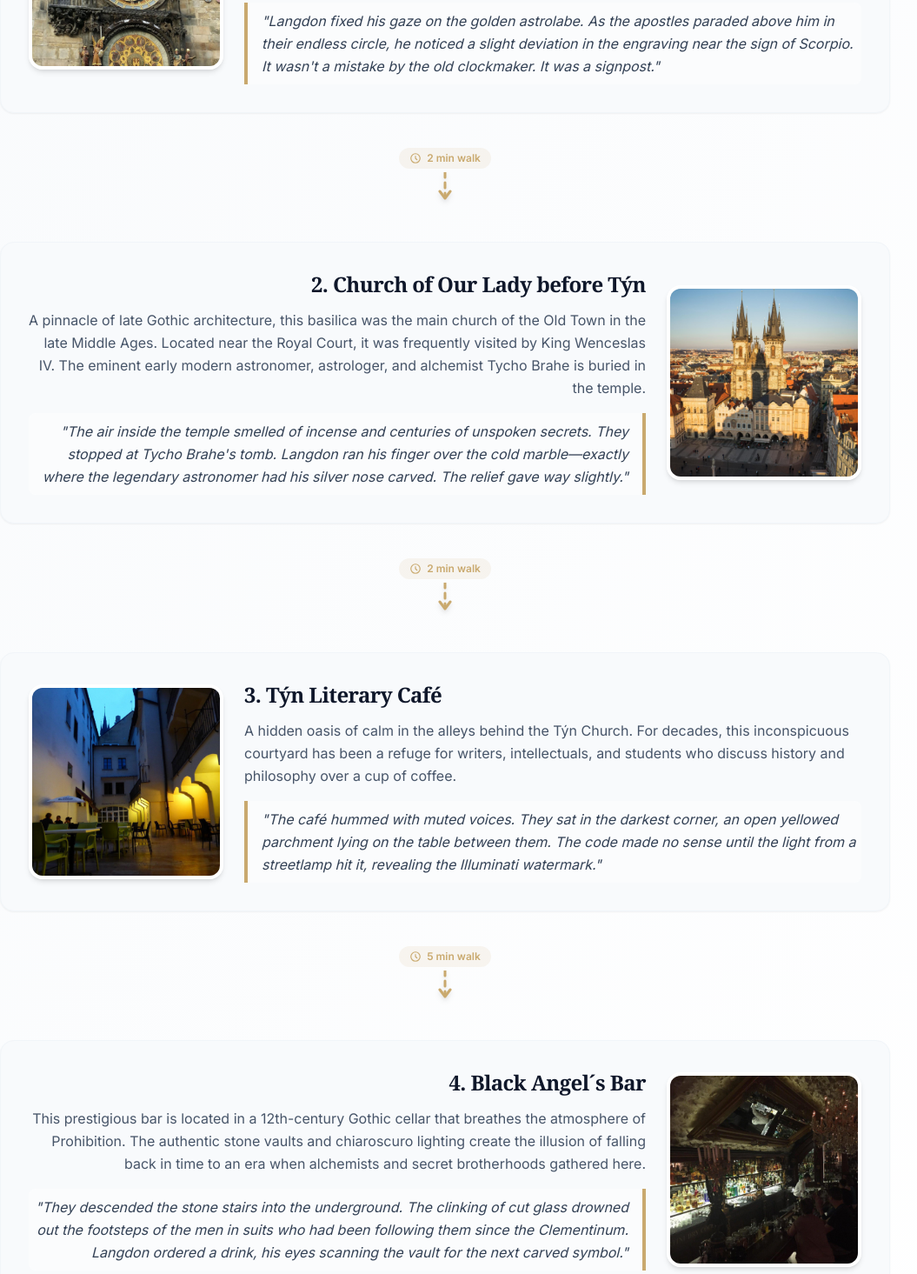
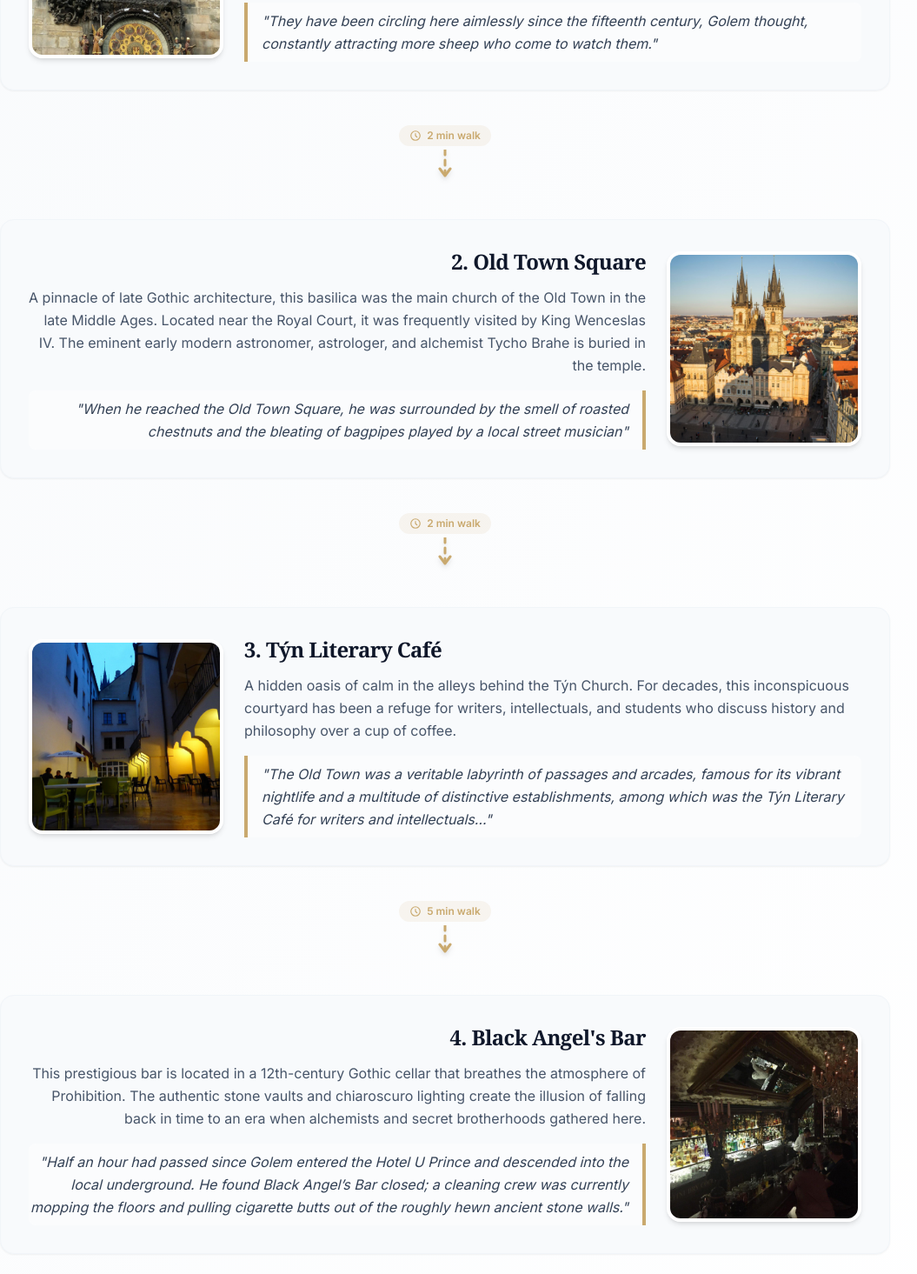
Before and after one commit to zsvkarty/brown, a website: page index.html in a window 1280 px wide. Shown: the part 1323-2788 px from the top of the page at 87% size, without its empty margins (128-1183 px from the left). Drawn offline with Linux system fonts and the light colour scheme; a web font is replaced by a local one.

Commit message:
index tour update

```diff
--- a/index.html
+++ b/index.html
@@ -153,9 +153,7 @@
                                     scientists to this day.</p>
                                 <blockquote
                                     class="border-l-4 border-accent-gold pl-4 py-2 text-slate-700 italic bg-white/50 rounded-r-lg">
-                                    "Langdon fixed his gaze on the golden astrolabe. As the apostles paraded above him
-                                    in their endless circle, he noticed a slight deviation in the engraving near the
-                                    sign of Scorpio. It wasn't a mistake by the old clockmaker. It was a signpost."
+                                    "They have been circling here aimlessly since the fifteenth century, Golem thought, constantly attracting more sheep who come to watch them."
                                 </blockquote>
                             </div>
                         </div>
@@ -187,8 +185,7 @@
                                     class="w-40 h-40 md:w-56 md:h-56 rounded-2xl shadow-md object-cover border-4 border-white">
                             </div>
                             <div class="flex-1 text-left md:text-right">
-                                <h3 class="text-2xl font-display font-semibold text-slate-900 mb-3">2. Church of Our
-                                    Lady before Týn</h3>
+                                <h3 class="text-2xl font-display font-semibold text-slate-900 mb-3">2. Old Town Square</h3>
                                 <p class="text-slate-600 mb-4 leading-relaxed">A pinnacle of late Gothic architecture,
                                     this basilica was the main church of the Old Town in the late Middle Ages. Located
                                     near the Royal Court, it was frequently visited by King Wenceslas IV. The eminent
@@ -196,10 +193,7 @@
                                     temple.</p>
                                 <blockquote
                                     class="border-r-4 md:border-l-0 border-l-4 border-accent-gold pr-0 md:pr-4 pl-4 md:pl-0 py-2 text-slate-700 italic bg-white/50 rounded-l-lg">
-                                    "The air inside the temple smelled of incense and centuries of unspoken secrets.
-                                    They stopped at Tycho Brahe's tomb. Langdon ran his finger over the cold
-                                    marble—exactly where the legendary astronomer had his silver nose carved. The relief
-                                    gave way slightly."
+                                    "When he reached the Old Town Square, he was surrounded by the smell of roasted chestnuts and the bleating of bagpipes played by a local street musician"
                                 </blockquote>
                             </div>
                         </div>
@@ -239,9 +233,7 @@
                                     cup of coffee.</p>
                                 <blockquote
                                     class="border-l-4 border-accent-gold pl-4 py-2 text-slate-700 italic bg-white/50 rounded-r-lg">
-                                    "The café hummed with muted voices. They sat in the darkest corner, an open yellowed
-                                    parchment lying on the table between them. The code made no sense until the light
-                                    from a streetlamp hit it, revealing the Illuminati watermark."
+                                    "The Old Town was a veritable labyrinth of passages and arcades, famous for its vibrant nightlife and a multitude of distinctive establishments, among which was the Týn Literary Café for writers and intellectuals…"
                                 </blockquote>
                             </div>
                         </div>
@@ -273,7 +265,7 @@
                                     class="w-40 h-40 md:w-56 md:h-56 rounded-2xl shadow-md object-cover border-4 border-white">
                             </div>
                             <div class="flex-1 text-left md:text-right">
-                                <h3 class="text-2xl font-display font-semibold text-slate-900 mb-3">4. Black Angel´s Bar
+                                <h3 class="text-2xl font-display font-semibold text-slate-900 mb-3">4. Black Angel's Bar
                                 </h3>
                                 <p class="text-slate-600 mb-4 leading-relaxed">This prestigious bar is located in a
                                     12th-century Gothic cellar that breathes the atmosphere of Prohibition. The
@@ -281,10 +273,7 @@
                                     in time to an era when alchemists and secret brotherhoods gathered here.</p>
                                 <blockquote
                                     class="border-r-4 md:border-l-0 border-l-4 border-accent-gold pr-0 md:pr-4 pl-4 md:pl-0 py-2 text-slate-700 italic bg-white/50 rounded-l-lg">
-                                    "They descended the stone stairs into the underground. The clinking of cut glass
-                                    drowned out the footsteps of the men in suits who had been following them since the
-                                    Clementinum. Langdon ordered a drink, his eyes scanning the vault for the next
-                                    carved symbol."
+                                    "Half an hour had passed since Golem entered the Hotel U Prince and descended into the local underground. He found Black Angel’s Bar closed; a cleaning crew was currently mopping the floors and pulling cigarette butts out of the roughly hewn ancient stone walls."
                                 </blockquote>
                             </div>
                         </div>
```
